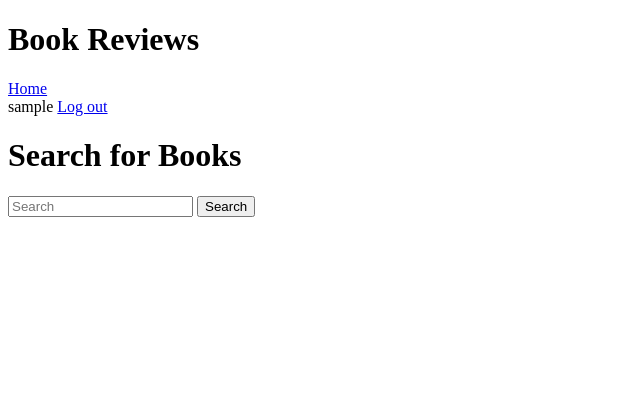
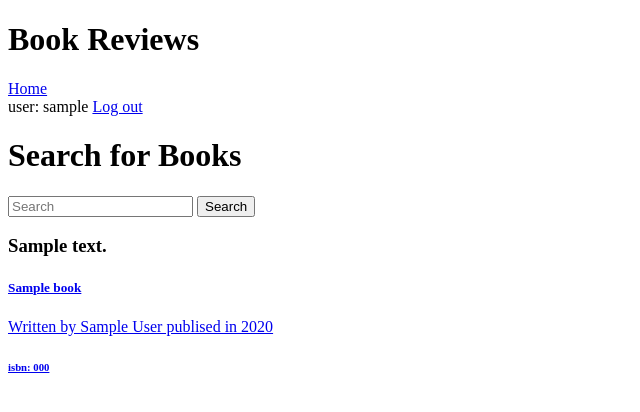
Before and after one commit to y9ning/651lab1, a Flask app: template templates/index.html in a window 1280 px wide. Shown: the top 412 px of the page, without its empty margins (0-640 px from the left). Run offline with Flask 2, Linux system fonts and the light colour scheme; the template is opened without the code that fills it: most values are stand-ins (such as "Sample title", 1, 10 or a date in 2020).

Commit message:
search function updated, index template file updated

```diff
--- a/application.py
+++ b/application.py
@@ -24,9 +24,20 @@ engine = create_engine(os.getenv("DATABASE_URL"))
 db = scoped_session(sessionmaker(bind=engine))
 
 
-@app.route("/")
+@app.route("/", methods=["GET","POST"])
 def index():
-    return "Now"
+    username=session.get('username')
+    shorttext="=EMPTY"
+    session["books"]=[]
+    if request.method=="POST":
+        shorttext=('not search yet')
+        text=request.form.get('text')
+        data=db.execute("SELECT * FROM books WHERE author iLIKE '%"+text+"%' OR title iLIKE '%"+text+"%' OR isbn iLIKE '%"+text+"%'").fetchall()
+        for book in data:
+            session['books'].append(book)
+        if len(session["books"])== 0:
+            shorttext=('No book found.')
+    return render_template("index.html",data=session['books'],shorttext=shorttext,username=username)
 
 
 @app.route("/login",methods=["GET","POST"])
--- a/templates/index.html
+++ b/templates/index.html
@@ -5,12 +5,24 @@
 <body>
     <div>
         <div><a href="{{url_for('index')}}">Home</a></div>
-        <div>{{username}}   <a href="{{url_for('logout')}}">   Log out</a></div>
+        <div>user:  {{username}}   <a href="{{url_for('logout')}}">   Log out</a></div>
     </div>
     <h1>Search for Books</h1>
     <form class="form-inline " action="{{url_for('index')}}" method="POST">
         <input class="form-control" type="text" name="text" placeholder="Search">
         <button type="submit">Search</button>
     </form>
+    <div>
+        <h3>{{shorttext}}</h3>
+
+        <div>
+            {% for book in data %}
+            <a href='/isbn/{{book.isbn}}'>
+                <h5>{{book.title}}</h5>
+                Written by {{book.author}} publised in {{book.year}}
+                 <h6>isbn: {{book.isbn}}</h6></a>
+
+            {% endfor %}
+        </div>
 </body>
 </html>
--- a/templates/login.html
+++ b/templates/login.html
@@ -6,7 +6,6 @@ Register & Log in
 {% endblock %}
 
 {% block body %}
-<div>{{notice}}</div>
 <div><a href="{{url_for('index')}}">Home</a></div>
     <div>
         <form action="{{url_for('login')}}" method="post">
@@ -24,4 +23,5 @@ Register & Log in
             <button>Log in</button>
         </form>
     </div>
+<div><h3>{{notice}}</h3></div>
 {% endblock %}
```
Also changed, not shown: templates/bookpage.html (+9 -8 lines).
